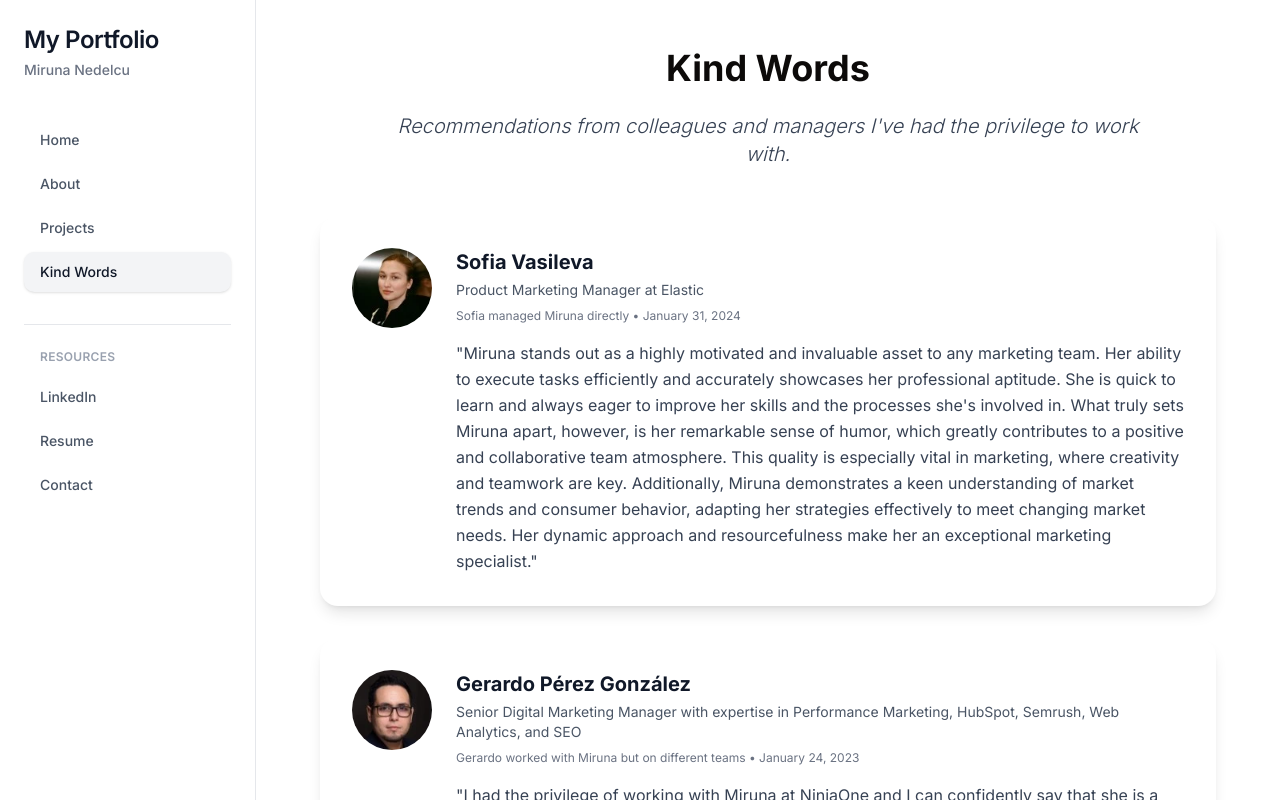
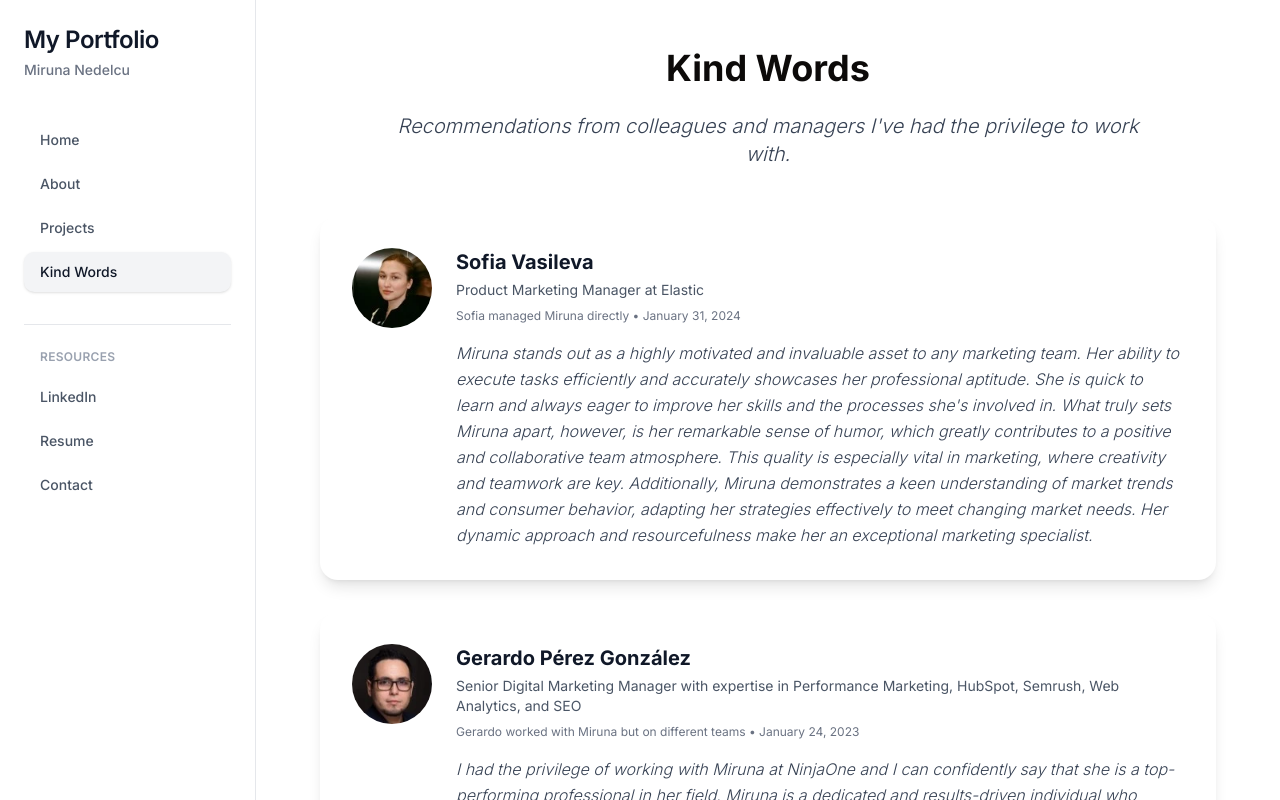
Before and after one commit to olganedelcu/Marketing_Manager_Portfolio, a Next.js app: page /kind-words in a window 1280 px wide. Shown: the top 800 px of the page. Built offline with nearby package versions, Linux system fonts and the light colour scheme.

Commit message:
testimonials

```diff
--- a/src/components/Testimonials.tsx
+++ b/src/components/Testimonials.tsx
@@ -78,8 +78,8 @@
                     </p>
                   </div>
 
-                  <p className="text-gray-700 leading-relaxed">
-                    "{testimonial.text}"
+                  <p className="text-gray-700 leading-relaxed italic font-light">
+                    {testimonial.text}
                   </p>
                 </div>
               </div>
```
